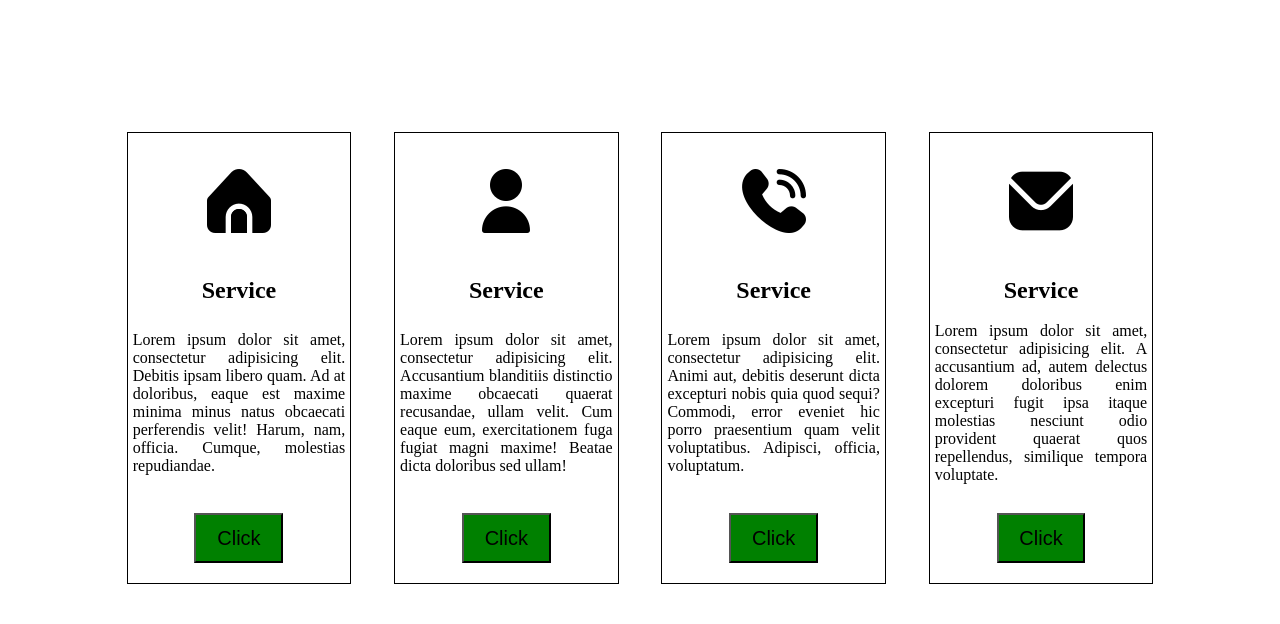
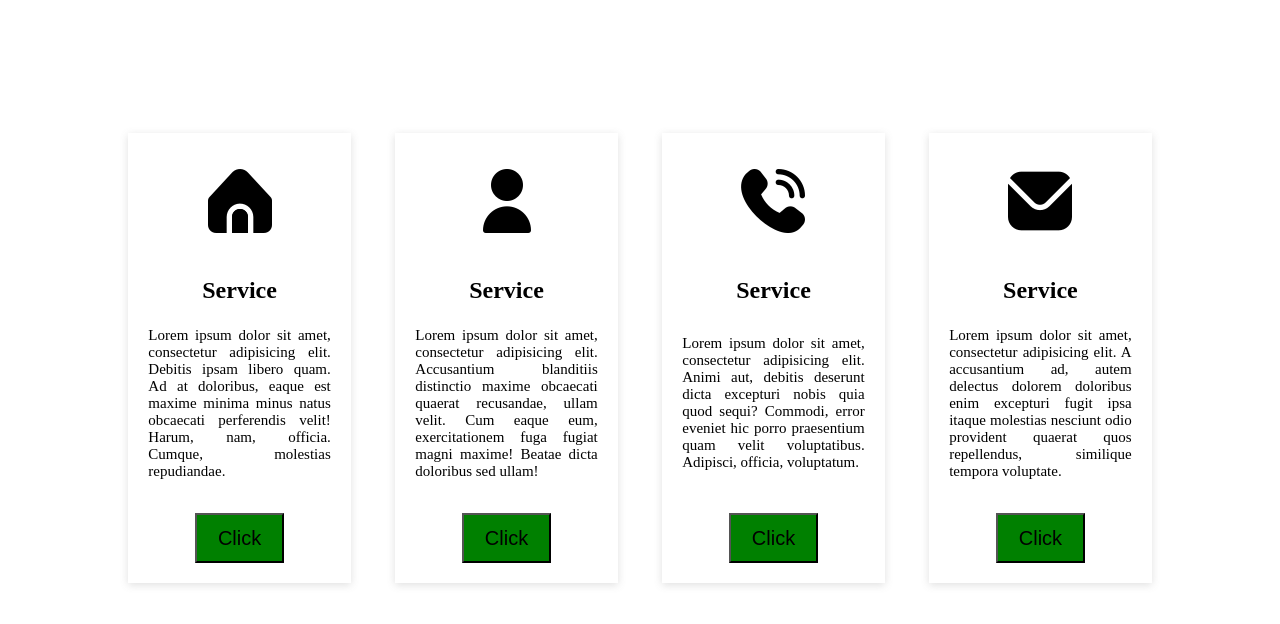
Before and after one commit to Orestarxx/HTML2023, a plain HTML site: page homework2/extra-cards/extraCards.html in a window 1280 px wide. Drawn offline with Linux system fonts and the light colour scheme.

Commit message:
extra-cards done

```diff
--- a/homework2/extra-cards/extraCardsStyle.css
+++ b/homework2/extra-cards/extraCardsStyle.css
@@ -15,7 +15,7 @@
 .card{
     width: 20%;
     height: 450px;
-    border: 1px solid;
+    box-shadow: rgba(99, 99, 99, 0.2) 0px 2px 8px 0px;
 }
 .iconHolder{
     width: 100%;
@@ -35,7 +35,7 @@
     width: 100%;
     height: 40%;
     box-sizing: border-box;
-    padding: 5px;
+    padding: 20px;
 }
 .buttonHolder{
     width: 100%;
@@ -48,6 +48,7 @@
 }
 p{
     text-align: justify;
+    font-size: 15px;
 }
 button{
     width: 40%;
```
